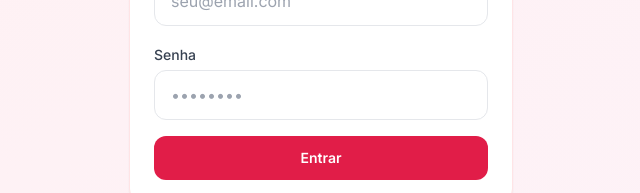
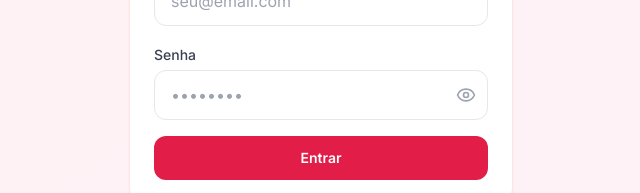
Before and after one commit to omatsudev/cicla-mob, a React (Vite) app: page /login in a window 1280 px wide. Shown: the part 408-601 px from the top of the page, without its empty margins (319-959 px from the left). Built offline with nearby package versions, Linux system fonts and the light colour scheme; no server answers.

Commit message:
fix: redirect pós-registro para /calendario e botão mostrar/ocultar senha no login

```diff
--- a/src/components/forms/DailyRecordForm.tsx
+++ b/src/components/forms/DailyRecordForm.tsx
@@ -90,7 +90,7 @@ export function DailyRecordForm({ defaultDate, existingRecord, isMan }: Props) {
         hadIntercourse,
       })
       setSaved(true)
-      setTimeout(() => navigate('/'), 1000)
+      setTimeout(() => navigate('/calendario'), 1000)
     } catch {
       setError('Erro ao salvar. Tente novamente.')
     }
--- a/src/pages/Login.tsx
+++ b/src/pages/Login.tsx
@@ -3,6 +3,7 @@ import { Link, useNavigate } from 'react-router-dom'
 import { useForm } from 'react-hook-form'
 import { zodResolver } from '@hookform/resolvers/zod'
 import { z } from 'zod'
+import { Eye, EyeOff } from 'lucide-react'
 import { supabase } from '@/lib/supabase'
 
 const loginSchema = z.object({
@@ -16,6 +17,7 @@ export default function Login() {
   const navigate = useNavigate()
   const [serverError, setServerError] = useState('')
   const [isLoading, setIsLoading] = useState(false)
+  const [showPassword, setShowPassword] = useState(false)
 
   const {
     register,
@@ -74,14 +76,23 @@ export default function Login() {
             <label htmlFor="password" className="text-sm font-medium text-gray-700">
               Senha
             </label>
+            <div className="relative">
               <input
                 id="password"
-              type="password"
+                type={showPassword ? 'text' : 'password'}
                 autoComplete="current-password"
                 placeholder="••••••••"
-              className="w-full rounded-xl border border-gray-200 px-4 py-3 outline-none focus:border-rose-400 focus:ring-2 focus:ring-rose-100 transition"
+                className="w-full rounded-xl border border-gray-200 px-4 py-3 pr-11 outline-none focus:border-rose-400 focus:ring-2 focus:ring-rose-100 transition"
                 {...register('password')}
               />
+              <button
+                type="button"
+                onClick={() => setShowPassword(v => !v)}
+                className="absolute right-3 top-1/2 -translate-y-1/2 text-gray-400 hover:text-gray-600 transition"
+              >
+                {showPassword ? <EyeOff className="w-5 h-5" /> : <Eye className="w-5 h-5" />}
+              </button>
+            </div>
             {errors.password && (
               <p className="text-xs text-red-500">{errors.password.message}</p>
             )}
```
Lines whose indentation alone changed are shown as unchanged.
